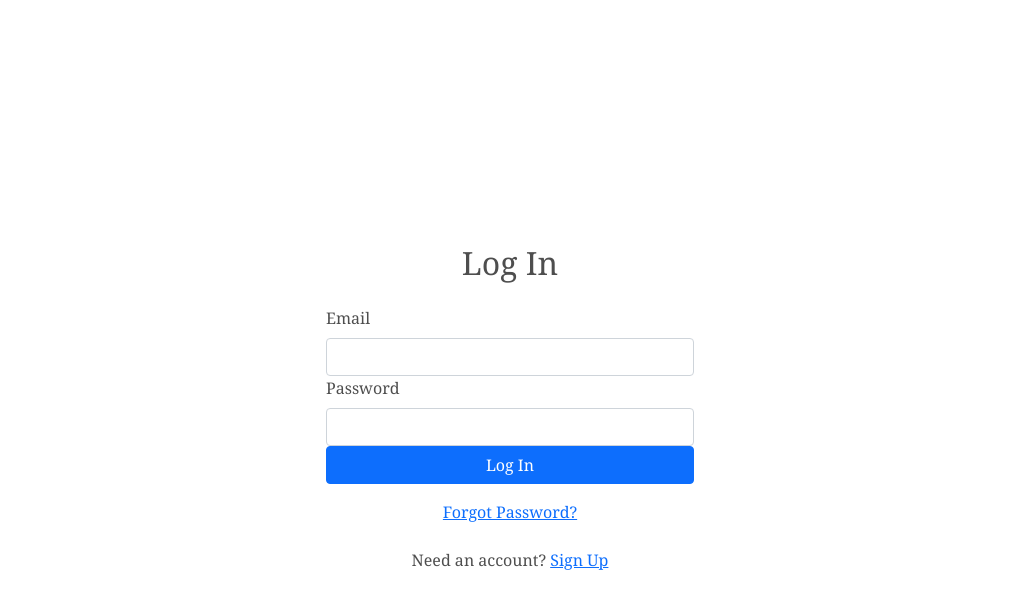
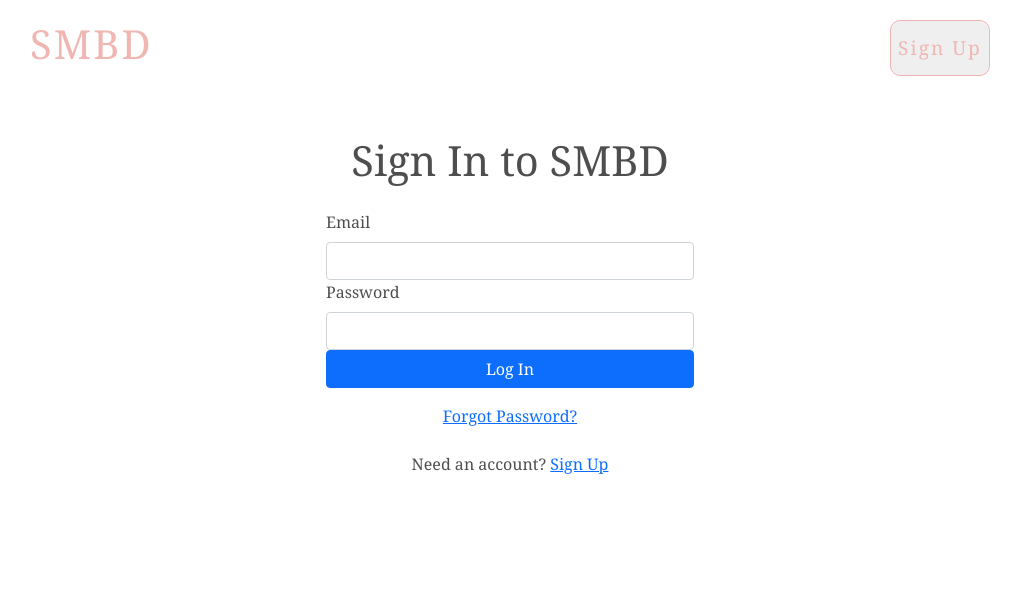
Before and after one commit to g-priime/smbd, a React (Create React App) app: page /login in a window 1280 px wide. Shown: the top 608 px of the page, without its empty margins (130-1151 px from the left). Built offline with nearby package versions, Linux system fonts and the light colour scheme; no server answers.

Commit message:
Update Login.js

```diff
--- a/src/components/Login.js
+++ b/src/components/Login.js
@@ -2,6 +2,7 @@ import React, { useRef, useState } from "react";
 import { Form, Button, Card, Alert, Container } from "react-bootstrap";
 import { useAuth } from "../contexts/AuthContext";
 import { Link, useHistory } from "react-router-dom";
+import TitleLogInPage from "./TitleLogInPage";
 
 export default function Login() {
   const emailRef = useRef();
@@ -27,13 +28,15 @@ export default function Login() {
   }
 
   return (
+    <div className="ImageGallery">
+      <TitleLogInPage />
       <Container
-      className="d-flex align-items-center justify-content-center"
+        className="d-flex justify-content-center"
         style={{ minHeight: "100vh" }}
       >
         <div className="w-100" style={{ maxWidth: "400px" }}>
           <Card.Body>
-        <h2 className="text-center mb-4">Log In</h2>
+
             {error && <Alert variant="danger">{error}</Alert>}
             <Form onSubmit={handleSubmit}>
               <Form.Group id="email">
@@ -57,5 +60,6 @@ export default function Login() {
           </div>
         </div>
       </Container>
+    </div>
   );
 }
```
Lines whose indentation alone changed are shown as unchanged.
